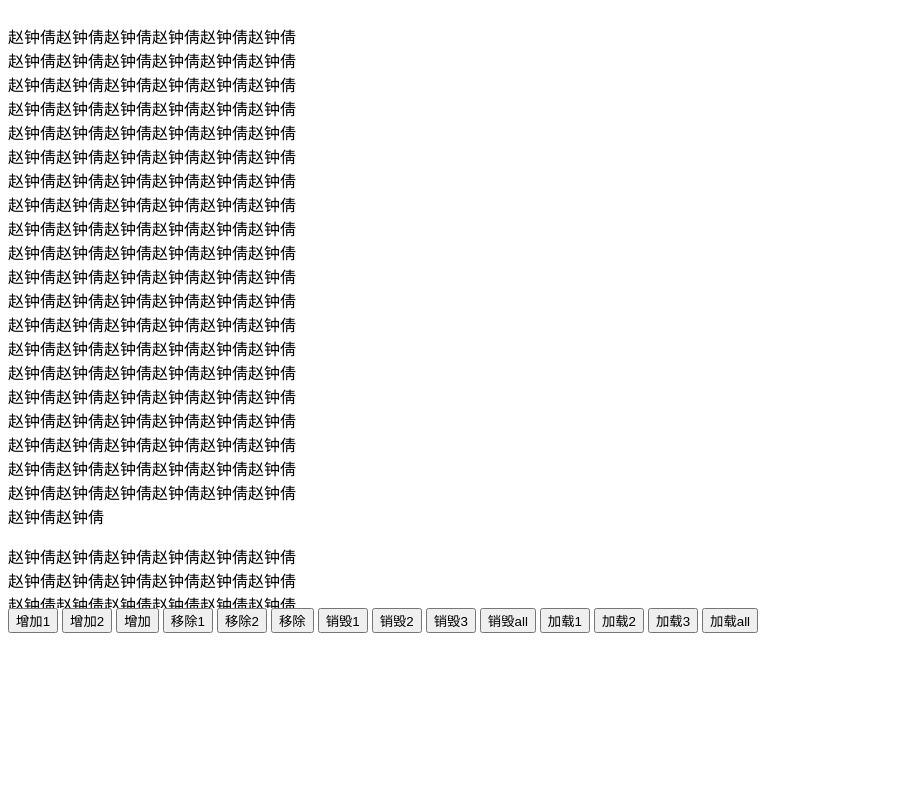
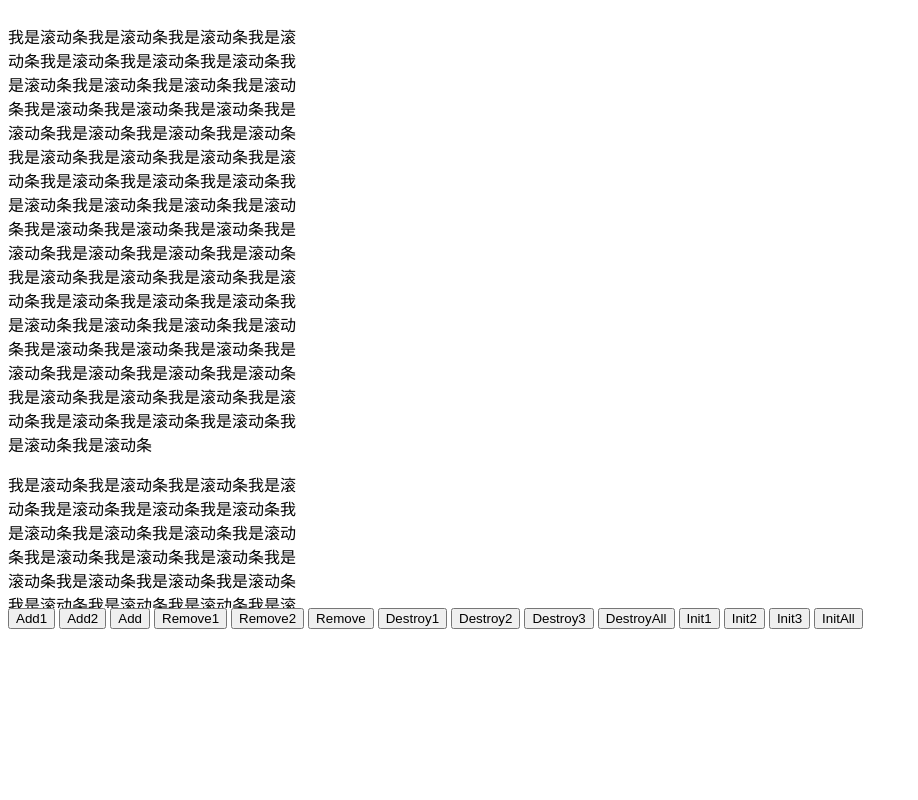
Before and after one commit to ChenGuanglin0924/MyScrollBar, a website: page index.html in a window 1280 px wide. Shown: the whole page, without its empty margins (0-918 px from the left). Drawn offline with Linux system fonts and the light colour scheme.

Commit message:
更新名称

```diff
--- a/index.html
+++ b/index.html
@@ -4,9 +4,9 @@
     <meta charset="UTF-8">
     <meta name="viewport" content="width=device-width, initial-scale=1.0">
     <meta http-equiv="X-UA-Compatible" content="ie=edge">
-    <title>MyScrollBar</title>
-    <script type="text/javascript" src="./MyScrollBar.js"></script>
-    <link rel="stylesheet" href="./MyScrollBar.css" />
+    <title>JSScrollBar</title>
+    <script type="text/javascript" src="./js-scrollBar.js"></script>
+    <link rel="stylesheet" href="./js-scrollBar.css" />
     <style>
         .container {
             width: 100%;
@@ -42,9 +42,9 @@
 <body>
     <div class="container">
         <div class="content">
-            <p>赵钟倩赵钟倩赵钟倩赵钟倩赵钟倩赵钟倩赵钟倩赵钟倩赵钟倩赵钟倩赵钟倩赵钟倩赵钟倩赵钟倩赵钟倩赵钟倩赵钟倩赵钟倩赵钟倩赵钟倩赵钟倩赵钟倩赵钟倩赵钟倩赵钟倩赵钟倩赵钟倩赵钟倩赵钟倩赵钟倩赵钟倩赵钟倩赵钟倩赵钟倩赵钟倩赵钟倩赵钟倩赵钟倩赵钟倩赵钟倩赵钟倩赵钟倩赵钟倩赵钟倩赵钟倩赵钟倩赵钟倩赵钟倩赵钟倩赵钟倩赵钟倩赵钟倩赵钟倩赵钟倩赵钟倩赵钟倩赵钟倩赵钟倩赵钟倩赵钟倩赵钟倩赵钟倩赵钟倩赵钟倩赵钟倩赵钟倩赵钟倩赵钟倩赵钟倩赵钟倩赵钟倩赵钟倩赵钟倩赵钟倩赵钟倩赵钟倩赵钟倩赵钟倩赵钟倩赵钟倩赵钟倩赵钟倩赵钟倩赵钟倩赵钟倩赵钟倩赵钟倩赵钟倩赵钟倩赵钟倩赵钟倩赵钟倩赵钟倩赵钟倩赵钟倩赵钟倩赵钟倩赵钟倩赵钟倩赵钟倩赵钟倩赵钟倩赵钟倩赵钟倩赵钟倩赵钟倩赵钟倩赵钟倩赵钟倩赵钟倩赵钟倩赵钟倩赵钟倩赵钟倩赵钟倩赵钟倩赵钟倩赵钟倩赵钟倩赵钟倩赵钟倩赵钟倩
+            <p>我是滚动条我是滚动条我是滚动条我是滚动条我是滚动条我是滚动条我是滚动条我是滚动条我是滚动条我是滚动条我是滚动条我是滚动条我是滚动条我是滚动条我是滚动条我是滚动条我是滚动条我是滚动条我是滚动条我是滚动条我是滚动条我是滚动条我是滚动条我是滚动条我是滚动条我是滚动条我是滚动条我是滚动条我是滚动条我是滚动条我是滚动条我是滚动条我是滚动条我是滚动条我是滚动条我是滚动条我是滚动条我是滚动条我是滚动条我是滚动条我是滚动条我是滚动条我是滚动条我是滚动条我是滚动条我是滚动条我是滚动条我是滚动条我是滚动条我是滚动条我是滚动条我是滚动条我是滚动条我是滚动条我是滚动条我是滚动条我是滚动条我是滚动条我是滚动条我是滚动条我是滚动条我是滚动条我是滚动条
             </p>
-            <p>赵钟倩赵钟倩赵钟倩赵钟倩赵钟倩赵钟倩赵钟倩赵钟倩赵钟倩赵钟倩赵钟倩赵钟倩赵钟倩赵钟倩赵钟倩赵钟倩赵钟倩赵钟倩赵钟倩赵钟倩赵钟倩赵钟倩赵钟倩赵钟倩赵钟倩赵钟倩赵钟倩赵钟倩赵钟倩赵钟倩赵钟倩赵钟倩赵钟倩赵钟倩赵钟倩赵钟倩赵钟倩赵钟倩赵钟倩赵钟倩赵钟倩赵钟倩赵钟倩赵钟倩赵钟倩赵钟倩赵钟倩赵钟倩赵钟倩赵钟倩赵钟倩赵钟倩赵钟倩赵钟倩赵钟倩赵钟倩赵钟倩赵钟倩赵钟倩赵钟倩赵钟倩赵钟倩赵钟倩赵钟倩赵钟倩赵钟倩赵钟倩赵钟倩赵钟倩赵钟倩赵钟倩赵钟倩赵钟倩赵钟倩赵钟倩赵钟倩赵钟倩赵钟倩赵钟倩赵钟倩赵钟倩赵钟倩赵钟倩赵钟倩赵钟倩赵钟倩赵钟倩赵钟倩赵钟倩赵钟倩赵钟倩赵钟倩赵钟倩赵钟倩赵钟倩赵钟倩赵钟倩赵钟倩赵钟倩赵钟倩赵钟倩赵钟倩赵钟倩赵钟倩赵钟倩赵钟倩赵钟倩赵钟倩赵钟倩赵钟倩赵钟倩赵钟倩赵钟倩赵钟倩赵钟倩赵钟倩赵钟倩赵钟倩赵钟倩赵钟倩赵钟倩赵钟倩
+            <p>我是滚动条我是滚动条我是滚动条我是滚动条我是滚动条我是滚动条我是滚动条我是滚动条我是滚动条我是滚动条我是滚动条我是滚动条我是滚动条我是滚动条我是滚动条我是滚动条我是滚动条我是滚动条我是滚动条我是滚动条我是滚动条我是滚动条我是滚动条我是滚动条我是滚动条我是滚动条我是滚动条我是滚动条我是滚动条我是滚动条我是滚动条我是滚动条我是滚动条我是滚动条我是滚动条我是滚动条我是滚动条我是滚动条我是滚动条我是滚动条我是滚动条我是滚动条我是滚动条我是滚动条我是滚动条我是滚动条我是滚动条我是滚动条
             </p>
             <div class="content1">
                 <img src="./images/1.jpg" alt="">
@@ -58,7 +58,7 @@
                 <img src="./images/9.jpg" alt="">
                 <img src="./images/10.jpg" alt="">
             </div>
-            <p>赵钟倩赵钟倩赵钟倩赵钟倩赵钟倩赵钟倩赵钟倩赵钟倩赵钟倩赵钟倩赵钟倩赵钟倩赵钟倩赵钟倩赵钟倩赵钟倩赵钟倩赵钟倩赵钟倩赵钟倩赵钟倩赵钟倩赵钟倩赵钟倩赵钟倩赵钟倩赵钟倩赵钟倩赵钟倩赵钟倩赵钟倩赵钟倩赵钟倩赵钟倩赵钟倩赵钟倩赵钟倩赵钟倩赵钟倩赵钟倩赵钟倩赵钟倩赵钟倩赵钟倩赵钟倩赵钟倩赵钟倩赵钟倩赵钟倩赵钟倩赵钟倩赵钟倩赵钟倩赵钟倩赵钟倩赵钟倩赵钟倩赵钟倩赵钟倩赵钟倩赵钟倩赵钟倩赵钟倩赵钟倩赵钟倩赵钟倩赵钟倩赵钟倩赵钟倩赵钟倩赵钟倩赵钟倩赵钟倩赵钟倩赵钟倩赵钟倩赵钟倩赵钟倩赵钟倩赵钟倩赵钟倩赵钟倩赵钟倩赵钟倩赵钟倩赵钟倩赵钟倩赵钟倩赵钟倩赵钟倩赵钟倩赵钟倩赵钟倩赵钟倩赵钟倩赵钟倩赵钟倩赵钟倩赵钟倩赵钟倩赵钟倩赵钟倩赵钟倩赵钟倩赵钟倩赵钟倩赵钟倩赵钟倩赵钟倩赵钟倩赵钟倩赵钟倩赵钟倩赵钟倩赵钟倩赵钟倩赵钟倩赵钟倩赵钟倩赵钟倩赵钟倩赵钟倩
+            <p>我是滚动条我是滚动条我是滚动条我是滚动条我是滚动条我是滚动条我是滚动条我是滚动条我是滚动条我是滚动条我是滚动条我是滚动条我是滚动条我是滚动条我是滚动条我是滚动条我是滚动条我是滚动条我是滚动条我是滚动条我是滚动条我是滚动条我是滚动条我是滚动条我是滚动条我是滚动条我是滚动条我是滚动条我是滚动条我是滚动条我是滚动条我是滚动条我是滚动条我是滚动条我是滚动条我是滚动条我是滚动条我是滚动条我是滚动条我是滚动条我是滚动条我是滚动条我是滚动条我是滚动条我是滚动条我是滚动条我是滚动条我是滚动条我是滚动条我是滚动条我是滚动条我是滚动条我是滚动条我是滚动条我是滚动条我是滚动条我是滚动条我是滚动条我是滚动条我是滚动条我是滚动条我是滚动条我是滚动条我是滚动条我是滚动条我是滚动条我是滚动条我是滚动条我是滚动条我是滚动条我是滚动条我是滚动条我是滚动条我是滚动条我是滚动条我是滚动条我是滚动条我是滚动条我是滚动条我是滚动条我是滚动条我是滚动条我是滚动条我是滚动条我是滚动条我是滚动条我是滚动条我是滚动条我是滚动条
             </p>
             <div class="content2">
                 <div class="item">1</div>
@@ -70,41 +70,41 @@
                 <div class="item">7</div>
                 <div class="item">8</div>
             </div>
-            <p>赵钟倩赵钟倩赵钟倩赵钟倩赵钟倩赵钟倩赵钟倩赵钟倩赵钟倩赵钟倩赵钟倩赵钟倩赵钟倩赵钟倩赵钟倩赵钟倩赵钟倩赵钟倩赵钟倩赵钟倩赵钟倩赵钟倩赵钟倩赵钟倩赵钟倩赵钟倩赵钟倩赵钟倩赵钟倩赵钟倩赵钟倩赵钟倩赵钟倩赵钟倩赵钟倩赵钟倩赵钟倩赵钟倩赵钟倩赵钟倩赵钟倩赵钟倩赵钟倩赵钟倩赵钟倩赵钟倩赵钟倩赵钟倩赵钟倩赵钟倩赵钟倩赵钟倩赵钟倩赵钟倩赵钟倩赵钟倩赵钟倩赵钟倩赵钟倩赵钟倩赵钟倩赵钟倩赵钟倩赵钟倩赵钟倩赵钟倩赵钟倩赵钟倩赵钟倩赵钟倩赵钟倩赵钟倩赵钟倩赵钟倩赵钟倩赵钟倩赵钟倩赵钟倩赵钟倩赵钟倩赵钟倩赵钟倩赵钟倩赵钟倩赵钟倩赵钟倩赵钟倩赵钟倩赵钟倩赵钟倩赵钟倩赵钟倩赵钟倩赵钟倩赵钟倩赵钟倩赵钟倩赵钟倩赵钟倩赵钟倩赵钟倩赵钟倩赵钟倩赵钟倩赵钟倩赵钟倩赵钟倩赵钟倩赵钟倩赵钟倩赵钟倩赵钟倩赵钟倩赵钟倩赵钟倩赵钟倩赵钟倩赵钟倩赵钟倩赵钟倩赵钟倩赵钟倩
+            <p>我是滚动条我是滚动条我是滚动条我是滚动条我是滚动条我是滚动条我是滚动条我是滚动条我是滚动条我是滚动条我是滚动条我是滚动条我是滚动条我是滚动条我是滚动条我是滚动条我是滚动条我是滚动条我是滚动条我是滚动条我是滚动条我是滚动条我是滚动条我是滚动条我是滚动条我是滚动条我是滚动条我是滚动条我是滚动条我是滚动条我是滚动条我是滚动条我是滚动条我是滚动条我是滚动条我是滚动条我是滚动条我是滚动条我是滚动条我是滚动条我是滚动条我是滚动条我是滚动条我是滚动条我是滚动条我是滚动条我是滚动条我是滚动条我是滚动条我是滚动条我是滚动条我是滚动条我是滚动条我是滚动条我是滚动条我是滚动条我是滚动条我是滚动条我是滚动条我是滚动条我是滚动条我是滚动条我是滚动条我是滚动条我是滚动条我是滚动条我是滚动条
             </p>
-            <p>赵钟倩赵钟倩赵钟倩赵钟倩赵钟倩赵钟倩赵钟倩赵钟倩赵钟倩赵钟倩赵钟倩赵钟倩赵钟倩赵钟倩赵钟倩赵钟倩赵钟倩赵钟倩赵钟倩赵钟倩赵钟倩赵钟倩赵钟倩赵钟倩赵钟倩赵钟倩赵钟倩赵钟倩赵钟倩赵钟倩赵钟倩赵钟倩赵钟倩赵钟倩赵钟倩赵钟倩赵钟倩赵钟倩赵钟倩赵钟倩赵钟倩赵钟倩赵钟倩赵钟倩赵钟倩赵钟倩赵钟倩赵钟倩赵钟倩赵钟倩赵钟倩赵钟倩赵钟倩赵钟倩赵钟倩赵钟倩赵钟倩赵钟倩赵钟倩赵钟倩赵钟倩赵钟倩赵钟倩赵钟倩赵钟倩赵钟倩赵钟倩赵钟倩赵钟倩赵钟倩赵钟倩赵钟倩赵钟倩赵钟倩赵钟倩赵钟倩赵钟倩赵钟倩赵钟倩赵钟倩赵钟倩赵钟倩赵钟倩赵钟倩赵钟倩赵钟倩赵钟倩赵钟倩赵钟倩赵钟倩赵钟倩赵钟倩赵钟倩赵钟倩赵钟倩赵钟倩赵钟倩赵钟倩赵钟倩赵钟倩赵钟倩赵钟倩赵钟倩赵钟倩赵钟倩赵钟倩赵钟倩赵钟倩赵钟倩赵钟倩赵钟倩赵钟倩赵钟倩赵钟倩赵钟倩赵钟倩赵钟倩赵钟倩赵钟倩赵钟倩赵钟倩赵钟倩
+            <p>我是滚动条我是滚动条我是滚动条我是滚动条我是滚动条我是滚动条我是滚动条我是滚动条我是滚动条我是滚动条我是滚动条我是滚动条我是滚动条我是滚动条我是滚动条我是滚动条我是滚动条我是滚动条我是滚动条我是滚动条我是滚动条我是滚动条我是滚动条我是滚动条我是滚动条我是滚动条我是滚动条我是滚动条我是滚动条我是滚动条我是滚动条我是滚动条我是滚动条我是滚动条我是滚动条我是滚动条我是滚动条我是滚动条我是滚动条我是滚动条我是滚动条我是滚动条我是滚动条我是滚动条我是滚动条我是滚动条我是滚动条我是滚动条我是滚动条我是滚动条我是滚动条我是滚动条我是滚动条我是滚动条我是滚动条我是滚动条我是滚动条我是滚动条我是滚动条我是滚动条我是滚动条我是滚动条我是滚动条我是滚动条我是滚动条我是滚动条我是滚动条我是滚动条我是滚动条我是滚动条我是滚动条我是滚动条我是滚动条我是滚动条我是滚动条我是滚动条我是滚动条我是滚动条我是滚动条我是滚动条我是滚动条我是滚动条我是滚动条我是滚动条我是滚动条我是滚动条我是滚动条我是滚动条我是滚动条我是滚动条我是滚动条我是滚动条我是滚动条我是滚动条我是滚动条我是滚动条我是滚动条我是滚动条我是滚动条我是滚动条我是滚动条我是滚动条我是滚动条我是滚动条我是滚动条我是滚动条
             </p>
         </div>
     </div>
-    <button id="add1">增加1</button>
-    <button id="add2">增加2</button>
-    <button id="add">增加</button>
-    <button id="remove1">移除1</button>
-    <button id="remove2">移除2</button>
-    <button id="remove">移除</button>
-    <button id="destroy1">销毁1</button>
-    <button id="destroy2">销毁2</button>
-    <button id="destroy3">销毁3</button>
-    <button id="destroyall">销毁all</button>
-    <button id="init1">加载1</button>
-    <button id="init2">加载2</button>
-    <button id="init3">加载3</button>
-    <button id="initall">加载all</button>
+    <button id="add1">Add1</button>
+    <button id="add2">Add2</button>
+    <button id="add">Add</button>
+    <button id="remove1">Remove1</button>
+    <button id="remove2">Remove2</button>
+    <button id="remove">Remove</button>
+    <button id="destroy1">Destroy1</button>
+    <button id="destroy2">Destroy2</button>
+    <button id="destroy3">Destroy3</button>
+    <button id="destroyall">DestroyAll</button>
+    <button id="init1">Init1</button>
+    <button id="init2">Init2</button>
+    <button id="init3">Init3</button>
+    <button id="initall">InitAll</button>
 </body>
 <script>
-    let content1 = new MyScrollBar(document.querySelector(".content1"), {
+    let content1 = new JSScrollBar(document.querySelector(".content1"), {
         scrollSpeed: 50,
     });
     content1.init();
 
-    let content2 = new MyScrollBar(document.querySelector(".content2"), {
+    let content2 = new JSScrollBar(document.querySelector(".content2"), {
         scrollSpeed: 10,
         xScrollBarEnable: true,
         wheelPropagation: false
     });
     content2.init();
 
-    let content = new MyScrollBar(document.querySelector(".content"), {
+    let content = new JSScrollBar(document.querySelector(".content"), {
         scrollSpeed: 50,
     });
     content.init();
--- a/MyScrollBar.js
+++ b/js-scrollbar.js
@@ -12,7 +12,7 @@
      * supportScroll    {boolean} 滚动条不消失
      * events           {array}   支持事件
      */
-    let MyScrollBar = function (target, options) {
+    let JSScrollBar = function (target, options) {
         let defaults = {
             scrollSpeed: 10,
             xScrollBarEnable: true,
@@ -34,7 +34,7 @@
         }
     }
 
-    MyScrollBar.prototype = {
+    JSScrollBar.prototype = {
         /**
          * 初始化函数
          */
@@ -540,5 +540,5 @@
         }
     }
     //将ImageCarousel挂载在window全局
-    window.MyScrollBar = MyScrollBar;
+    window.JSScrollBar = JSScrollBar;
 }(window, document))
```
Also changed, not shown: package.json (added, +19 -0 lines), README.md, js-scrollbar.css (renamed from MyScrollBar.css).
